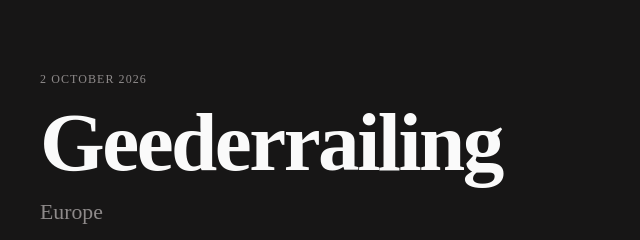
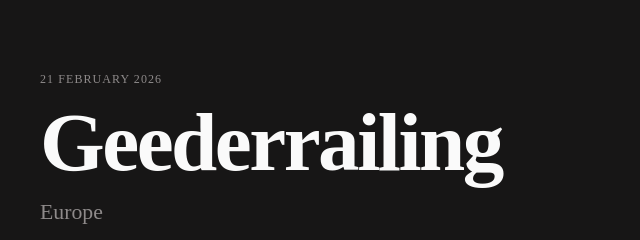
Before and after one commit to deadlydemosoriginal/site, an Astro site: page /shows/22-geederrailing in a window 1280 px wide. Shown: the part 136-376 px from the top of the page, 0-640 px from the left. Built offline with nearby package versions, Linux system fonts and the light colour scheme; Astro itself is replaced by a stand-in of ours; no server answers.

Commit message:
Update Show “22-geederrailing”

```diff
--- a/src/content/shows/22-geederrailing.md
+++ b/src/content/shows/22-geederrailing.md
@@ -1,7 +1,7 @@
 ---
 title: Geederrailing
 episode: 22
-date: 2026-10-02
+date: 2026-02-21
 hosts:
   - liam
   - isaac
```
